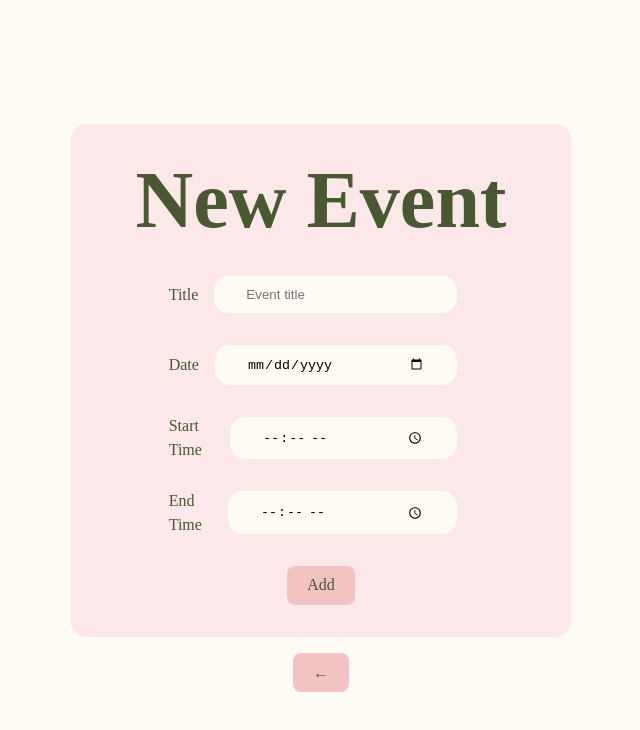
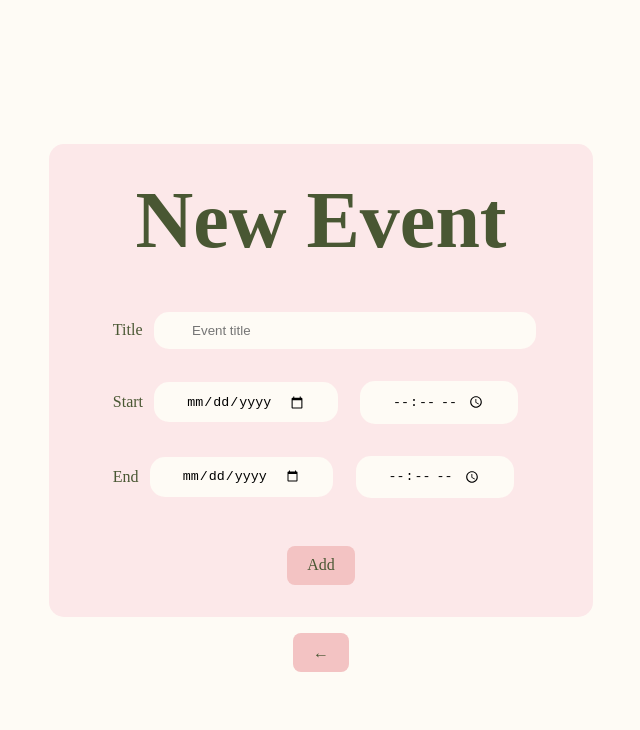
Before and after one commit to giecherry/Productivity-Assistant-Application, a React (Vite) app: page /calendar/newEvent in a window 1280 px wide. Shown: the top 730 px of the page, without its empty margins (319-959 px from the left). Built offline with nearby package versions, Linux system fonts and the light colour scheme; a web font is replaced by a local one.

Commit message:
Aloooooooot of troubleshootinf + delete function

```diff
--- a/src/components/EventCalendar-components/Calendar.jsx
+++ b/src/components/EventCalendar-components/Calendar.jsx
@@ -1,8 +1,7 @@
-import { format, addMonths, subMonths, startOfMonth, endOfMonth, startOfWeek, endOfWeek, addDays, isSameMonth, isToday, isBefore } from 'date-fns';
+import { format, addMonths, subMonths, isToday, isBefore } from 'date-fns';
 import React, { useState, useEffect, useContext } from 'react'
 import { Link } from 'react-router-dom';
 import CalendarCSS from './Calendar.module.css'
-import NewEvent from './NewEvent';
 import { EventContext } from "./EventContext";
 
 const Calendar = () => {
@@ -11,7 +10,7 @@ const Calendar = () => {
 
     //*Handle month change------------------
     const [currentMonth, setCurrentMonth] = useState(new Date());
-    const eventsThisMonth = (events || testEvents).filter(event =>format(event.date, "yyyy-MM") === format(currentMonth, "yyyy-MM"));
+    const eventsThisMonth = events .filter(event =>format(event.startDate, "yyyy-MM") === format(currentMonth, "yyyy-MM"));
     const handlePrevMonth = () => setCurrentMonth(subMonths(currentMonth, 1));
     const handleNextMonth = () => setCurrentMonth(addMonths(currentMonth, 1));
 
@@ -39,13 +38,13 @@ const Calendar = () => {
             <Link to="/calendar/newEvent"><button className={CalendarCSS.addEventButton}>+</button></Link>
             <div className={CalendarCSS.eventsListContainer}>
                 {eventsThisMonth.map((event,i) => (
-                <Link to={`/event/${event.id}`} key={i}>
-                <div key={i} className={CalendarCSS[isBefore(event?.date, new Date()) && !isToday(event?.date) ? "past-event" : "upcoming-event"]}>
-                    <div className={CalendarCSS.eventDate}>{format(event.date, "EEE dd")}</div>
-                    <div>{event.title}</div>
-                    <div>{event.time}</div>
-                </div>
-                </Link>
+                    <Link to={`/event/${event.id}`} key={i}>
+                    <div key={i} className={CalendarCSS[isBefore(event?.startDate, new Date()) && !isToday(event?.startDate) ? "past-event" : "upcoming-event"]}>
+                        <div className={CalendarCSS.eventDate}>{format(event.startDate, "EEE dd")}</div>
+                        <div>{event.title}</div>
+                        <div>{event.startTime} - {event.endTime}</div>
+                    </div>
+                    </Link>
                 ))}
             </div>
         </div>
--- a/src/components/EventCalendar-components/EventContext.jsx
+++ b/src/components/EventCalendar-components/EventContext.jsx
@@ -11,13 +11,14 @@ export function EventContextProvider ({children}){
     });
 
     const addEvent = (newEvent) => {
+        newEvent.id = events.length + 1;
         const updatedEvents = [...events, newEvent];
         setEvents(updatedEvents);
         localStorage.setItem("events", JSON.stringify(updatedEvents));
     };
 
     return (
-        <EventContext.Provider value={{ events, addEvent }}>
+        <EventContext.Provider value={{ events, addEvent, setEvents }}>
             {children}
         </EventContext.Provider>
     );
--- a/src/components/EventCalendar-components/EventDetails.jsx
+++ b/src/components/EventCalendar-components/EventDetails.jsx
@@ -1,7 +1,38 @@
+import { format } from 'date-fns';
+import { Link } from "react-router-dom";
+import { EventContext } from "./EventContext";
+import { useContext } from "react";
+import { useParams, useNavigate } from 'react-router-dom';
+
+
 const EventDetails = () => {
+
+    const {events, setEvents} = useContext(EventContext)
+    const { id } = useParams();
+    const navigate = useNavigate();
+
+    const event = events.find(event => event.id === parseInt(id));
+
+    const deleteEvent = (eventId) => {
+        const updatedEvents = events.filter(event => event.id !== eventId);
+        setEvents(updatedEvents);
+        localStorage.setItem("events", JSON.stringify(updatedEvents));
+    };
+    const handleClick = () => {
+            deleteEvent(event.id);
+            navigate('/calendar');
+    };
+
     return (
         <>
-            <h1>Event Details</h1>
+            <h1>{events[0].title}</h1>
+            <h2>Date: {format((events[0].startDate), "yyyy/MM/dd")} - {format((events[0].endDate), "yyyy/MM/dd")}</h2>
+            <h2>Time: {events[0].startTime} - {events[0].endTime}</h2>
+
+            <button onClick={handleClick}>Delete</button>
+            <button>Edit</button>
+
+            <Link to="/calendar"><button>&#8592;</button></Link>
         </>
     )
 }
--- a/src/components/EventCalendar-components/NewEvent.jsx
+++ b/src/components/EventCalendar-components/NewEvent.jsx
@@ -1,4 +1,5 @@
 import { useContext, useEffect, useState } from "react";
+import { format } from 'date-fns';
 import { EventContext } from "./EventContext";
 import NewEventCSS from './NewEvent.module.css'
 import { Link } from "react-router-dom";
@@ -6,24 +7,27 @@ import { Link } from "react-router-dom";
 
 const NewEvent = () => {
 
-    const {addEvent} = useContext(EventContext)
+    const {addEvent, events} = useContext(EventContext)
 
     const [eventTitle, setEventTitle] = useState("")
-    const [eventDate, setEventDate] = useState(null)
+    const [eventStartDate, setEventStartDate] = useState(null)
     const [eventStartTime, setEventStartTime] = useState(null)
+    const [eventEndDate, setEventEndDate] = useState(null)
     const [eventEndTime, setEventEndTime] = useState(null)
 
     const handleAddEvent = () => {
-        if (!eventTitle || !eventDate || !eventStartTime || !eventEndTime) {
+        if (!eventTitle || !eventStartDate || !eventStartTime || !eventEndTime || !eventEndDate) {
             alert("Please fill out all event details.");
             return;
         }
 
         const newEvent = {
-            id: Date.now(),
+            id: events.length + 1,
             title: eventTitle,
-            date: new Date(eventDate),
-            time: `${eventStartTime} - ${eventEndTime}`,
+            startDate:new Date(eventStartDate),
+            endDate:new Date(eventEndDate),
+            startTime: eventStartTime,
+            endTime: eventEndTime
         };
 
         addEvent(newEvent);
@@ -31,12 +35,10 @@ const NewEvent = () => {
     };
 
 
-
-
     return (
         <>
             <div className={NewEventCSS.newEventContainer}>
-                <h1>New Event</h1>
+                {eventTitle? <h1>{eventTitle}</h1> :<h1>New Event</h1>}
                 <div className={NewEventCSS.inputContainer}>
 
                     <div className={NewEventCSS.eventTitleContainer}>
@@ -44,21 +46,22 @@ const NewEvent = () => {
                         <input className={NewEventCSS.input} type="text" id ="eventTitle" placeholder="Event title" onChange={(e)=> setEventTitle(e.target.value)}/>
                     </div>
 
-                    <div className={NewEventCSS.eventDateContainer}>
-                        <label htmlFor="'eventDate">Date</label>
-                        <input className={NewEventCSS.input} id="eventDate" type="date" placeholder="Event date" onChange={(e) => setEventDate(new Date(e.target.value)) } />
+                    <div className={NewEventCSS.eventStartContainer}>
+                        <label htmlFor="'eventStart">Start</label>
+                        <div>
+                            <input className={NewEventCSS.input} id="eventStart" type="date" onChange={(e) => setEventStartDate(e.target.value) } />
+                            <input className={NewEventCSS.input} id="eventStart" type="time" onChange={(e) => setEventStartTime(e.target.value) } />
+                        </div>
                     </div>
-
-                    <div className={NewEventCSS.startTimeContainer}>
-                        <label htmlFor="startTime"> Start Time </label>
-                        <input className={NewEventCSS.input} id="startTime" type="time" placeholder="Start time" onChange={(e) => setEventStartTime(e.target.value) } />
-                    </div>
-                    <div className={NewEventCSS.endTimeContainer}>
-                        <label htmlFor="endTime"> End Time </label>
-                        <input className={NewEventCSS.input} id="endTime" type="time" placeholder="End time"  onChange={(e) => setEventEndTime(e.target.value) }/>
+                    <div className={NewEventCSS.eventEndContainer}>
+                        <label htmlFor="eventEnd"> End </label>
+                        <div>
+                            <input className={NewEventCSS.input} id="eventEnd" type="date" onChange={(e) => setEventEndDate(e.target.value) } />
+                            <input className={NewEventCSS.input} id="eventEnd" type="time" onChange={(e) => setEventEndTime(e.target.value) }/>
+                        </div>
                     </div>
                 </div>
-                <button onClick={handleAddEvent} >Add</button>
+                <button onClick={handleAddEvent}>Add</button>
             </div>
             <Link to="/calendar"><button>&#8592;</button></Link>
 
--- a/src/components/EventCalendar-components/NewEvent.module.css
+++ b/src/components/EventCalendar-components/NewEvent.module.css
@@ -9,31 +9,33 @@
 }
 
 .input {
-    margin: 1rem;
+    margin: 1rem 0.7rem;
     border: transparent;
     padding: 0.7rem 2rem;
     border-radius: 15px;
     background-color: #FEFBF5ff;
-    width: 30dvh;
 }
 
-.startTimeContainer, .endTimeContainer, .eventDateContainer, .eventTitleContainer {
+.eventStartContainer, .eventEndContainer, .eventTitleContainer {
     display: flex;
     flex-direction: row;
     align-items: center;
-    justify-content: space-between;
-    width: 100%;
+    justify-content: space-around;
+    width: auto;
     text-align: left;
+}
 
+.eventTitleContainer .input  {
+    min-width: 100%;
+    padding: 0.7rem 2.4rem;
 }
+
 
 .inputContainer {
     display: flex;
     flex-direction: column;
-    width: 70%;
     margin: 1rem;
     align-content: center;
-    align-items: center;
-    justify-content: center;
-    text-align: center;
+    align-items: flex-start;
+    padding: 1rem;
 }
```
